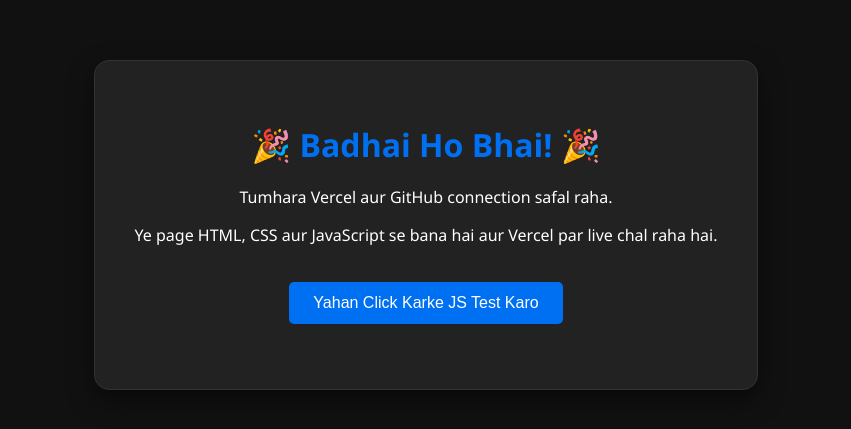
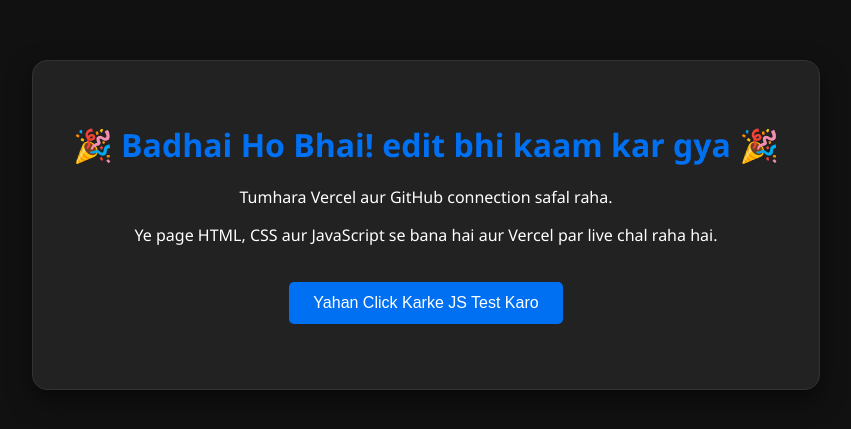
Before and after one commit to mohd-kaif003/myfirst-repo, a plain HTML site: page index.html in a window 1280 px wide. Shown: the part 175-604 px from the top of the page, without its empty margins (214-1065 px from the left). Drawn offline with Linux system fonts and the light colour scheme.

Commit message:
Update index.html

```diff
--- a/index.html
+++ b/index.html
@@ -10,7 +10,7 @@
 
 <body>
     <div class="container">
-        <h1>🎉 Badhai Ho Bhai! 🎉</h1>
+        <h1>🎉 Badhai Ho Bhai! edit bhi kaam kar gya 🎉</h1>
         <p>Tumhara Vercel aur GitHub connection safal raha.</p>
         <p>Ye page HTML, CSS aur JavaScript se bana hai aur Vercel par live chal raha hai.</p>
 
@@ -22,4 +22,5 @@
     <script src="script.js"></script>
 </body>
 
+
 </html>
```
